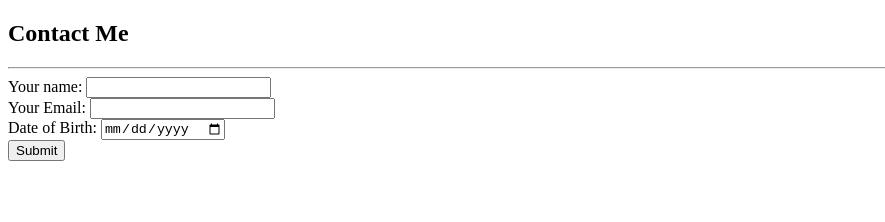
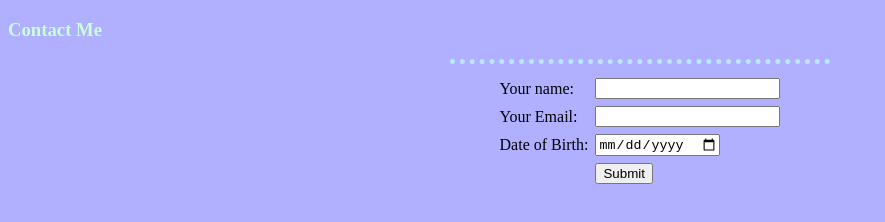
Before and after one commit to AviVert/cv, a plain HTML site: page contact.html in a window 1280 px wide. Shown: the whole page, without its empty margins (0-885 px from the left). Drawn offline with Linux system fonts and the light colour scheme.

Commit message:
new folders

```diff
--- /dev/null
+++ b/CSS/styles.css
@@ -0,0 +1,23 @@
+body {
+    background-color: #B1AFFF;
+}
+
+hr {
+    border-style: none;
+    border-top-style: dotted;
+    border-color: #B8E8FC;
+    border-width: 5px;
+    width: 30%;
+}
+img {
+    width: 150px;
+    height: auto;
+}
+
+h1 {
+    color: #C8FFD4;
+}
+
+h3 {
+    color: #C8FFD4;
+}
--- a/contact.html
+++ b/contact.html
@@ -2,19 +2,34 @@
 <html lang="en">
 <head>
     <title>Contact</title>
-    <h2>Contact Me</h2>
+    <link rel="stylesheet" href="CSS/styles.css">
+   <style>
+    table {
+        margin: auto;
+    }
+   </style>
+</head>
+<body>
+    <h3>Contact Me</h3>
     <hr>
     <form action="mailto:avremi6@gmail.com" method="post" enctype="text/plain">
-        <label>Your name:</label>
-        <input type="text" name="Name:"><br>
-        <label>Your Email:</label>
-        <input type="email" name="Email:"><br>
-        <label>Date of Birth:</label>
-        <input type="date" name="Date of Birth:"><br>
-        <input type="submit" formtarget="_blank">
+        <table cellspacing="5">
+            <tr>
+                <td><label>Your name:</label></td>
+                <td><input type="text" name="Name:"></td>
+            </tr>
+                <td><label>Your Email:</label></td>
+                <td><input type="email" name="Email:"></td>
+            </tr>
+            <tr>
+                <td><label>Date of Birth:</label></td>
+                <td><input type="date" name="Date of Birth:"></td>
+            </tr>
+            <tr>
+                <td></td>
+                <td><input type="submit" formtarget="_blank"></td>
+            </tr>
+
     </form>
-</head>
-<body>
-
 </body>
 </html>
```
Also changed, not shown: images/man.png (added).
